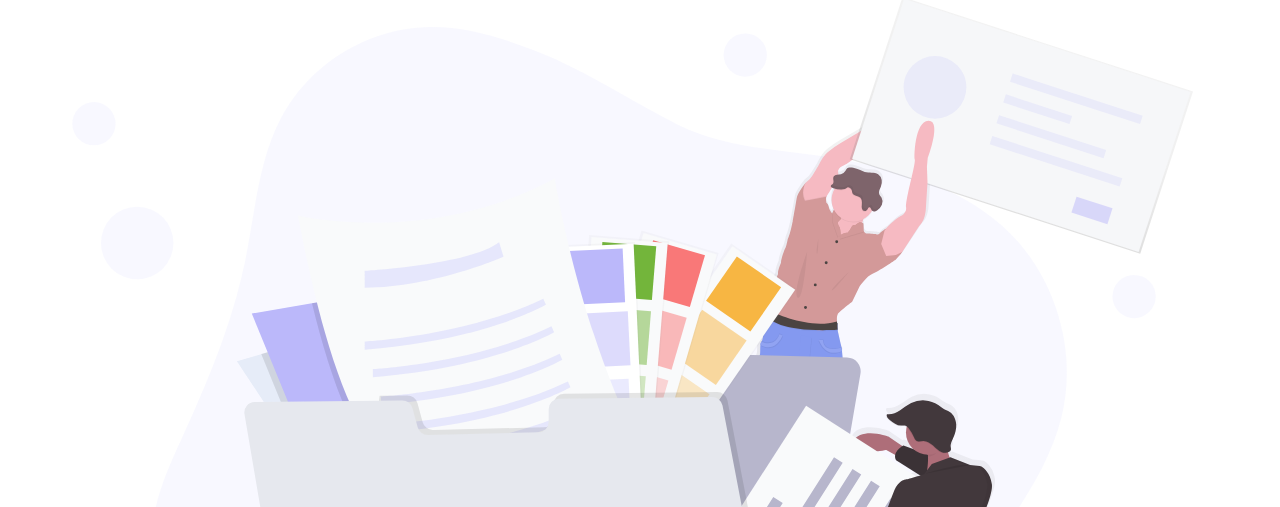
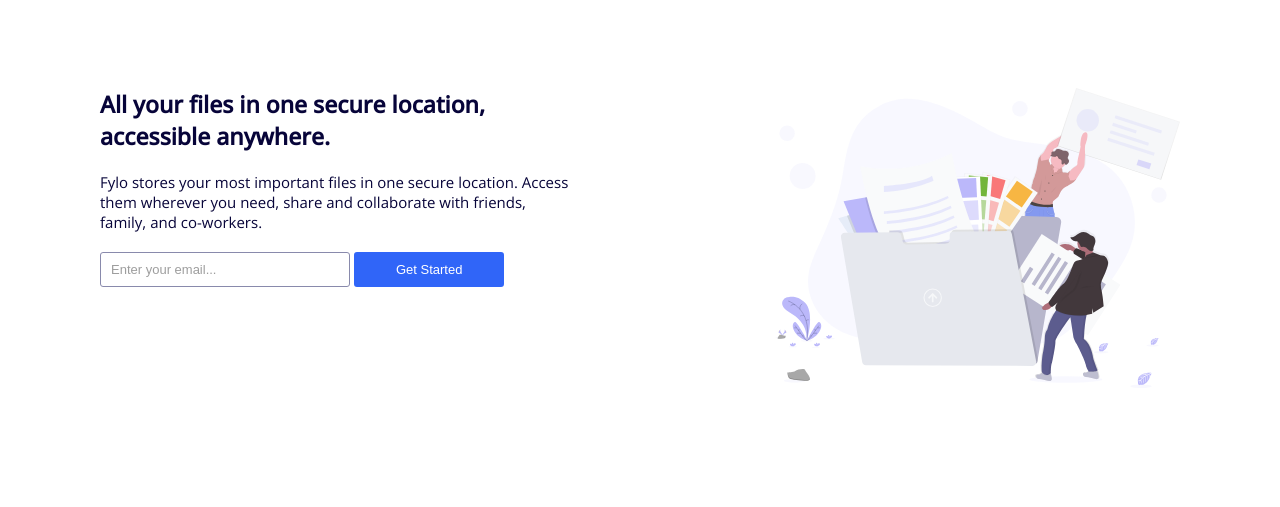
Before and after one commit to ValeriyaS-code/fylo-landing, a plain HTML site: page index.html in a window 1280 px wide. Shown: the part 176-683 px from the top of the page. Drawn offline with nearby package versions, Linux system fonts and the light colour scheme.

Commit message:
first section styling completed

```diff
--- a/assets/style.css
+++ b/assets/style.css
@@ -5,7 +5,7 @@
 }
 
 body {
-    margin: 60px;
+    margin: 100px;
 }
 
 header {
@@ -32,3 +32,48 @@
     width: 115px;
     height: 35px;
 }
+
+.section-1 {
+    display: flex;
+    margin: 125px 0;
+    font-family: 'Open Sans', sans-serif;
+    color: hsl(243, 87%, 12%);
+}
+
+.section-1 img {
+    width: 800px;
+    height: 300px;
+    margin-left: 200px;
+}
+
+.section-1 h1 {
+    font-size: 23px;
+    font-weight: bold;
+    margin-bottom: 20px;
+}
+
+.section-1 p {
+    font-size: 15px;
+    margin-bottom: 20px;
+}
+
+.section-1 input {
+    width: 250px;
+    height: 35px;
+    font-size: 13px;
+    padding: 10px;
+    color: hsl(0, 0%, 75%);
+    opacity: 70%;
+    border-radius: 3px;
+    border: 1px solid hsl(238, 22%, 44%);
+}
+
+.section-1 button {
+    width: 150px;
+    height: 35px;
+    font-size: 13px;
+    color: white;
+    background-color: hsl(224, 93%, 58%);
+    border: 2px solid hsl(224, 93%, 58%);
+    border-radius: 3px;
+}
--- a/index.html
+++ b/index.html
@@ -8,7 +8,7 @@
     <link rel="stylesheet" href="./assets/style.css">
     <link rel="preconnect" href="https://fonts.googleapis.com">
     <link rel="preconnect" href="https://fonts.gstatic.com" crossorigin>
-    <link href="https://fonts.googleapis.com/css2?family=Open+Sans&family=Raleway:ital,wght@0,300;0,700;1,400&display=swap" rel="stylesheet">
+    <link href="https://fonts.googleapis.com/css2?family=Open+Sans:wght@400;500&family=Raleway:ital,wght@0,300;0,700;1,400&display=swap" rel="stylesheet">
 <body>
     <header>
         <img src="./assets/images/logo.svg" alt="">
@@ -34,6 +34,7 @@
                 Access them wherever you need, share and collaborate with friends,
                 family, and co-workers.</p>
             <input type="email" placeholder="Enter your email..." id="email" name="email">
+            <button>Get Started</button>
         </div>
         <img src="./assets/images/illustration-1.svg" alt="">
     </div>
```
